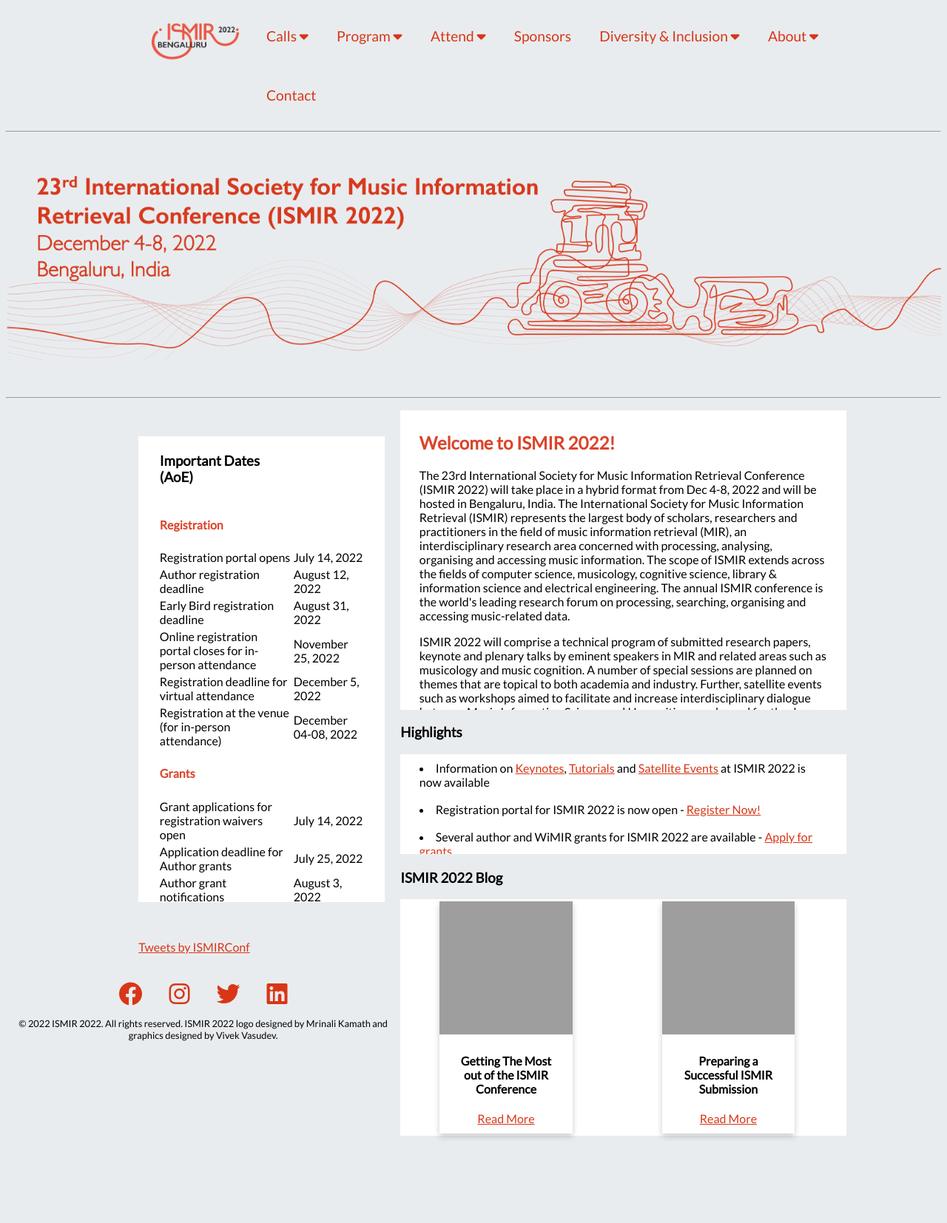
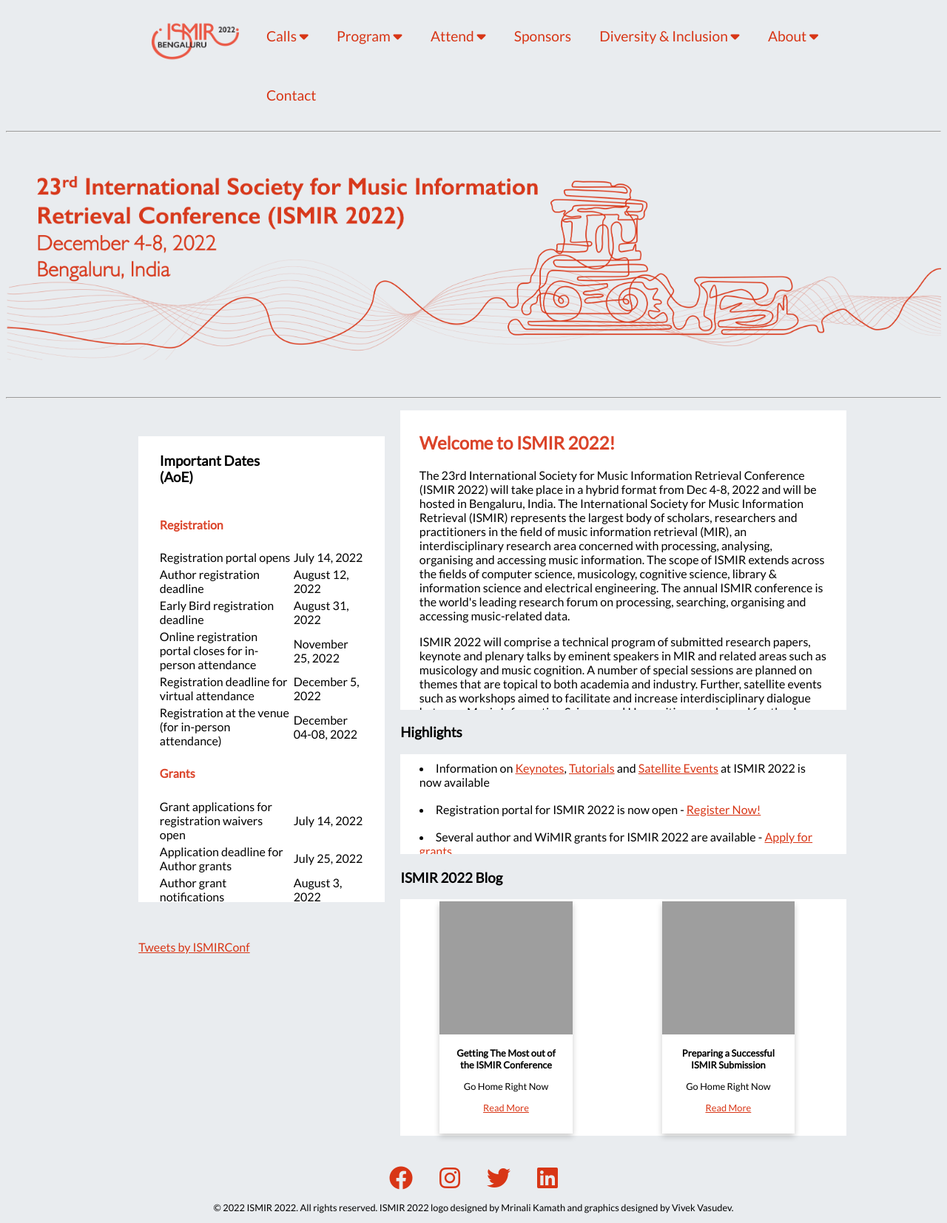
Before and after one commit to ismir2022/ismir2022.github.io, a Jekyll site: the page built from index_staging.md, in a window 1280 px wide. Shown: the whole page at 74% size. Built offline with Jekyll 4.4.1, drawn with Linux system fonts in a browser that asks for light colours; nearby versions of some CDN libraries; comment, search, counter and statistics services are not loaded; before the commit the page ends 1574 px from its top, so only the background shows below that; grey boxes are pictures that could not be loaded.

Commit message:
Summary Display in Card

```diff
--- a/_includes/css/musto.css
+++ b/_includes/css/musto.css
@@ -21,6 +21,7 @@
 
 footer {
     font-family: 'Lato', sans-serif;
+    clear: both;
 }
 
 .fa-brands {
@@ -639,6 +640,7 @@
 
 .cardcontainer {
     padding: 2px 16px;
+    font-size: 1vw;
 }
 
 .cardrow{
--- a/_posts/2021-04-18-preparing.md
+++ b/_posts/2021-04-18-preparing.md
@@ -5,6 +5,7 @@
 title: Preparing a Successful ISMIR Submission
 featured-img: /assets/img/blog/preparing.png
 display-title: true
+summary: Go Home Right Now
 ---
 
 _This blog post is part of a series of posts aimed toward supporting Diversity &amp; Inclusion at the ISMIR2021 conference. It was authored by the Diversity &amp; Inclusion Chairs and Scientific Program Chairs._
--- a/_posts/2021-11-02-getting.md
+++ b/_posts/2021-11-02-getting.md
@@ -5,6 +5,7 @@
 title: Getting The Most out of the ISMIR Conference
 featured-img: /assets/img/blog/Blog8-1.png
 display-title: true
+summary: Go Home Right Now
 ---
 
 <img src = "..\..\assets\images\ismir2022.png" class="postismirimage">
--- a/index_staging.md
+++ b/index_staging.md
@@ -38,7 +38,7 @@
         <div class="card">
             <img src="https://picsum.photos/200" alt="Card Avatar" class = "cardimage">
             <div class="cardcontainer">
-                <h4>{{post.title}}</h4>
+                <p><b>{{post.title}}</b></p>
                 <p>{{post.summary | strip_html | truncatewords:10}}</p>
                 <a href = "{{post.url | relative_url}}">Read More</a>
             </div>
```
Also changed, not shown: 1 other file.
